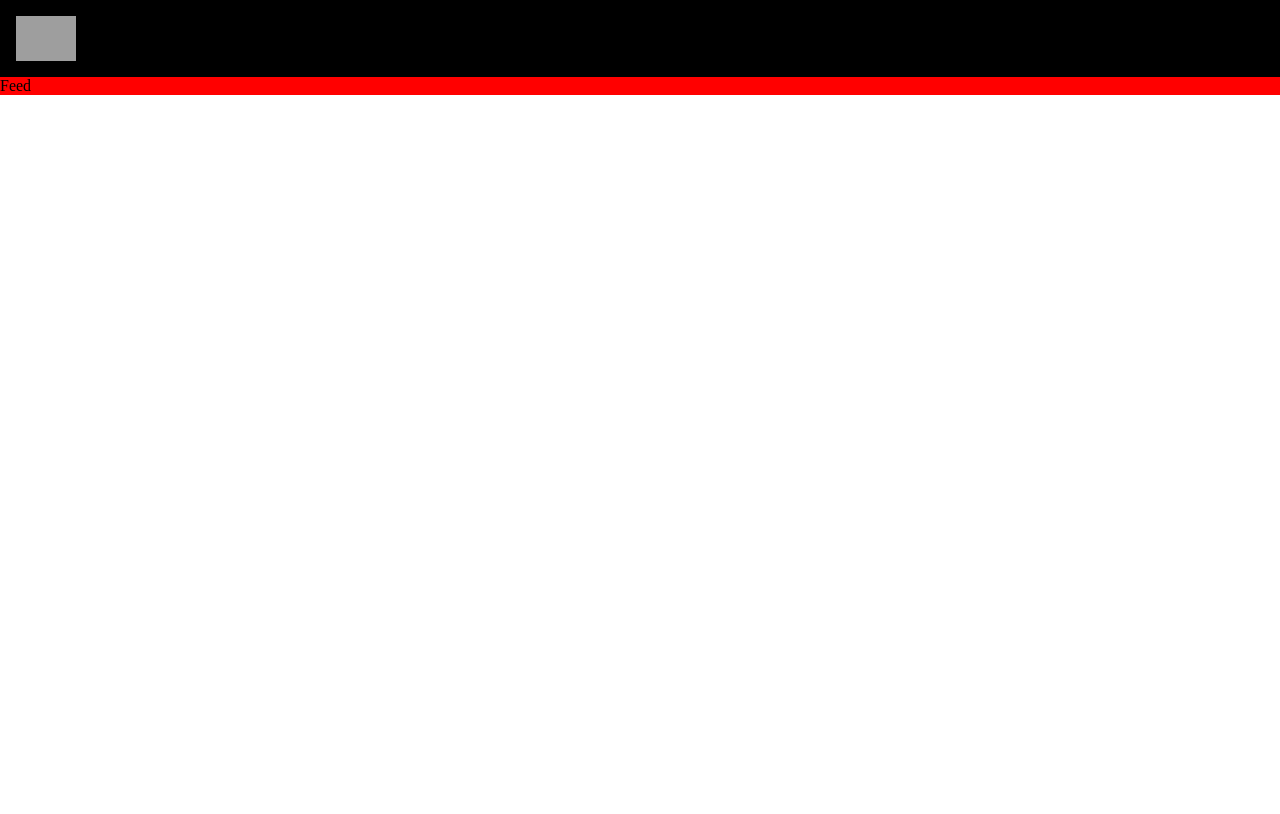
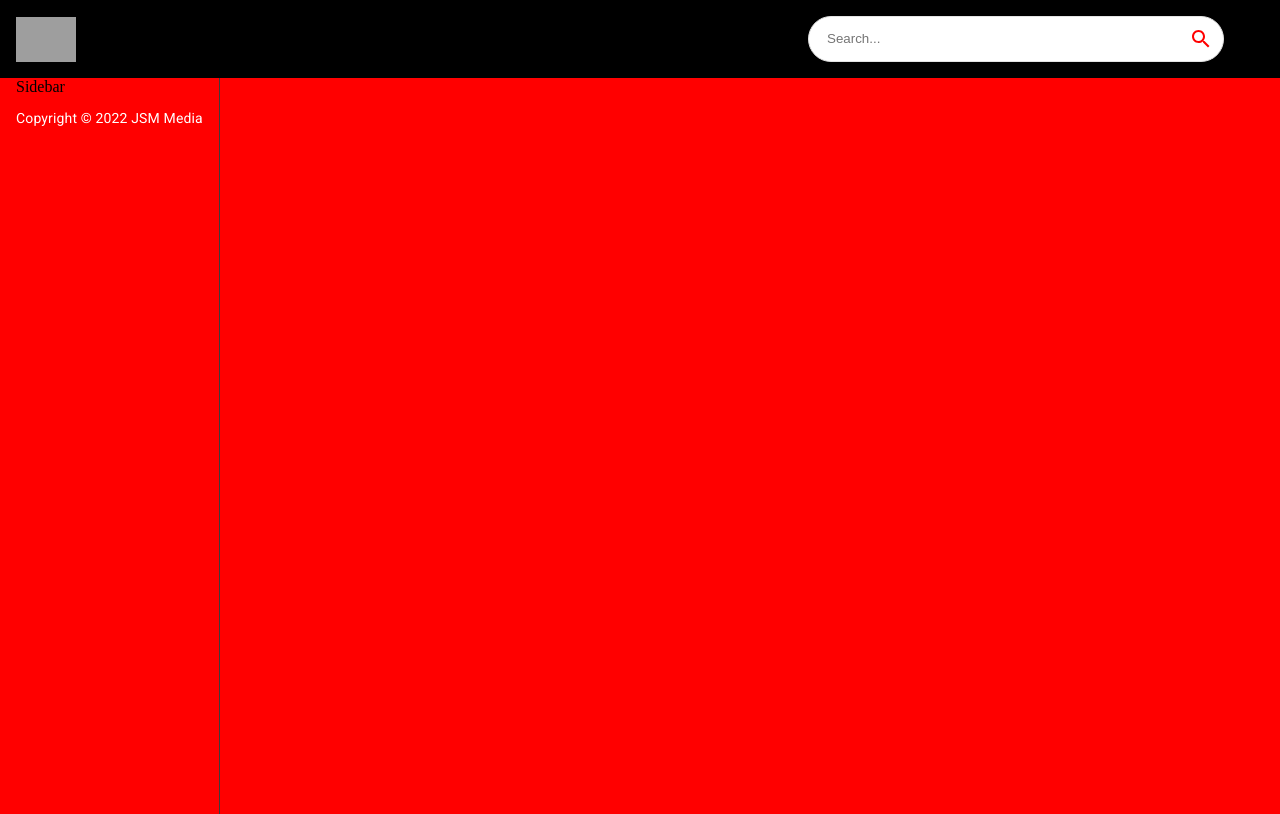
Before and after one commit to XiandaDu/ViewTube, a React (Create React App) app: page / in a window 1280 px wide. Built offline with nearby package versions, Linux system fonts and the light colour scheme; grey boxes are pictures that could not be loaded.

Commit message:
feat: searchbar completed, sidebar created

```diff
--- a/src/Components/Feed.jsx
+++ b/src/Components/Feed.jsx
@@ -1,8 +1,17 @@
-import React from 'react'
+import { useState, useEffect} from 'react'
+import { Box, Stack, Typography } from '@mui/material'
+import Sidebar from './Sidebar'
 
 const Feed = () => {
   return (
-    <div>Feed</div>
+    <Stack sx={{ flexDirection: { sx: "column", md: "row" } }}>
+      <Box sx={{ height: { sx: "auto", md: "92vh" }, borderRight: "1px solid #3d3d3d", px: { sx: 0, md: 2 } }}>
+        <Sidebar/>
+        <Typography className="copyright" variant="body2" sx={{ mt: 1.5, color: "#fff", }}>
+          Copyright © 2022 JSM Media
+        </Typography>
+      </Box>
+    </Stack>
   )
 }
 
--- a/src/Components/Navbar.jsx
+++ b/src/Components/Navbar.jsx
@@ -8,7 +8,7 @@
     <Link to="/" style={{ display: "flex", alignItems: "center" }}>
       <img src={logo} alt="logo" height={45} />
     </Link>
-    <SearchBar />
+    <SearchBar/>
   </Stack>
 );
 
--- a/src/Components/SearchBar.jsx
+++ b/src/Components/SearchBar.jsx
@@ -1,8 +1,31 @@
-import React from 'react'
+import {useState} from 'react'
+import { useNavigate } from 'react-router-dom'
+import { Paper, IconButton } from '@mui/material'
+import SearchIcon from '@mui/icons-material/Search'
 
 const SearchBar = () => {
   return (
-    <div>SearchBar</div>
+    <Paper
+      component="form"
+      onSubmit={() => {}}
+      sx={{
+        borderRadius: 20,
+        border: '1px solid #e3e3e3',
+        pl: 2,
+        boxShadow: 'none',
+        mr: {sm:5}
+    }}
+    >
+        <input
+          className='search-bar'
+          placeholder='Search...'
+          value=""
+          onChange={() => {}}
+        />
+        <IconButton type="submit" sx={{p:'10px', color:'red'}}>
+            <SearchIcon/>
+        </IconButton>
+    </Paper>
   )
 }
 
--- /dev/null
+++ b/src/Components/Sidebar.jsx
@@ -0,0 +1,9 @@
+import React from 'react'
+
+const Sidebar = () => {
+  return (
+    <div>Sidebar</div>
+  )
+}
+
+export default Sidebar
--- a/src/Components/index.js
+++ b/src/Components/index.js
@@ -4,3 +4,4 @@
 export {default as SearchFeed} from './SearchFeed'
 export {default as VideoDetail} from './VideoDetail'
 export {default as SearchBar} from './SearchBar'
+export {default as Sidebar} from './Sidebar'
```
